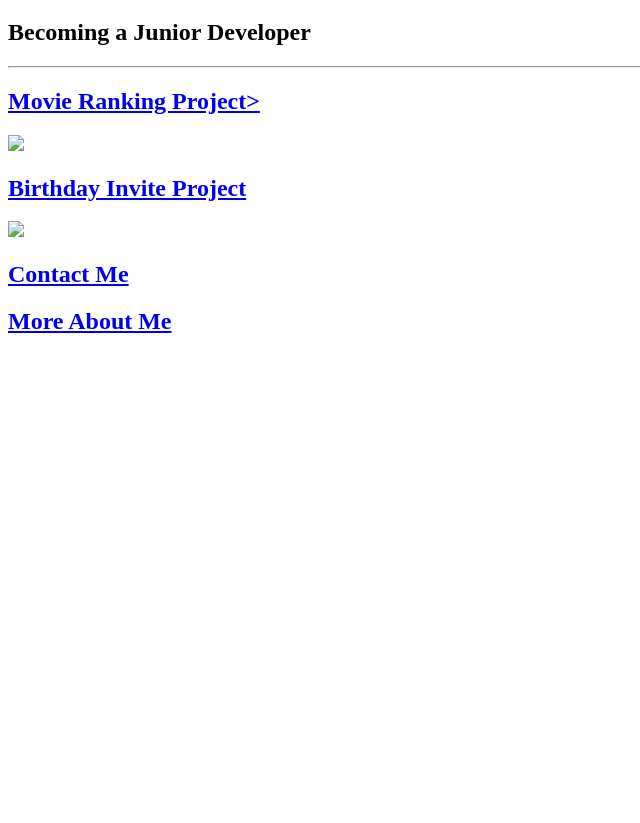
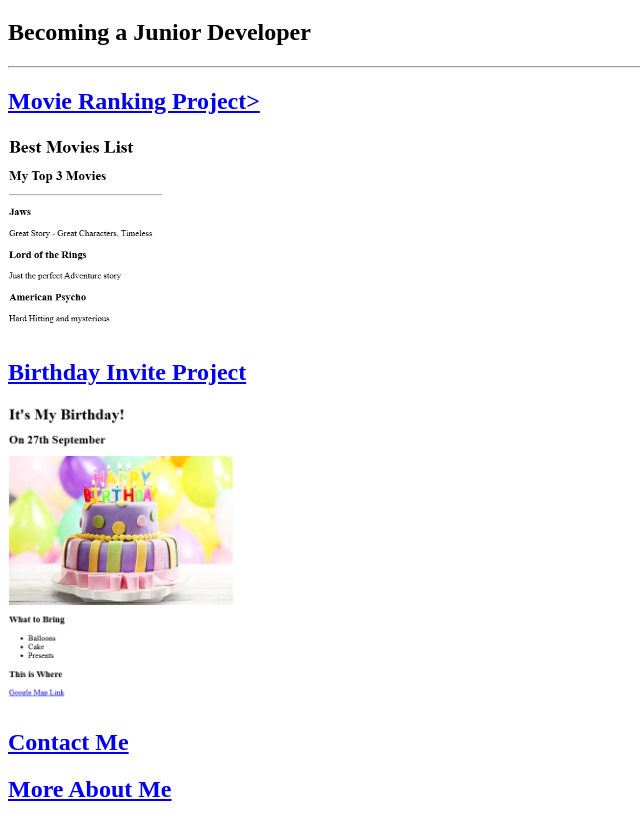
Before and after one commit to lubuware1/DanUdemy, a plain HTML site: page index.html in a window 1280 px wide. Shown: the part 61-884 px from the top of the page, without its empty margins (0-640 px from the left). Before the commit the page ends 800 px from the top, so only its background shows below. Drawn offline with Linux system fonts and the light colour scheme.

Commit message:
Update index.html
removed ../ folder path which was incorrect for both

<img src="./assets/images/Movies.png"height = 200>
<img src="./assets/images/birthday.png" height = 300>

```diff
--- a/index.html
+++ b/index.html
@@ -11,9 +11,9 @@
         <h2>Becoming a Junior Developer</h2>
     <hr>
  <h2><a href="./public/movie-ranking.html">Movie Ranking Project></a></h2>
-    <img src="../4.3 HTML Porfolio Project/assets/images/Movies.png"height = 200>
+    <img src="./assets/images/Movies.png"height = 200>
  <h2><a href="./public/birthday-invite.html">Birthday Invite Project</a></h2>
-    <img src="../4.3 HTML Porfolio Project/assets/images/birthday.png" height = 300>
+    <img src="./assets/images/birthday.png" height = 300>
  <h2><a href="./public/contact.html">Contact Me</a></h2>
     <h2><a href="./public/about.html">More About Me</a></h2>
     </body>
```
